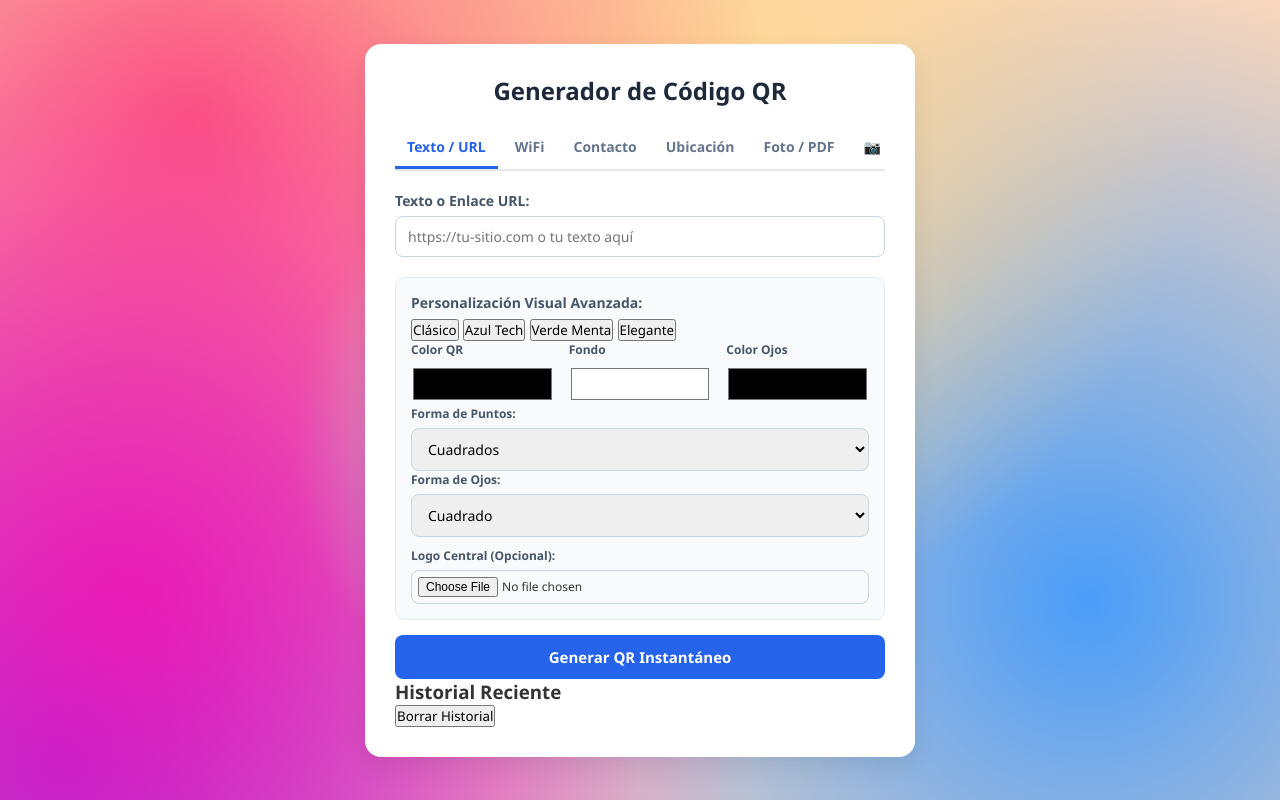
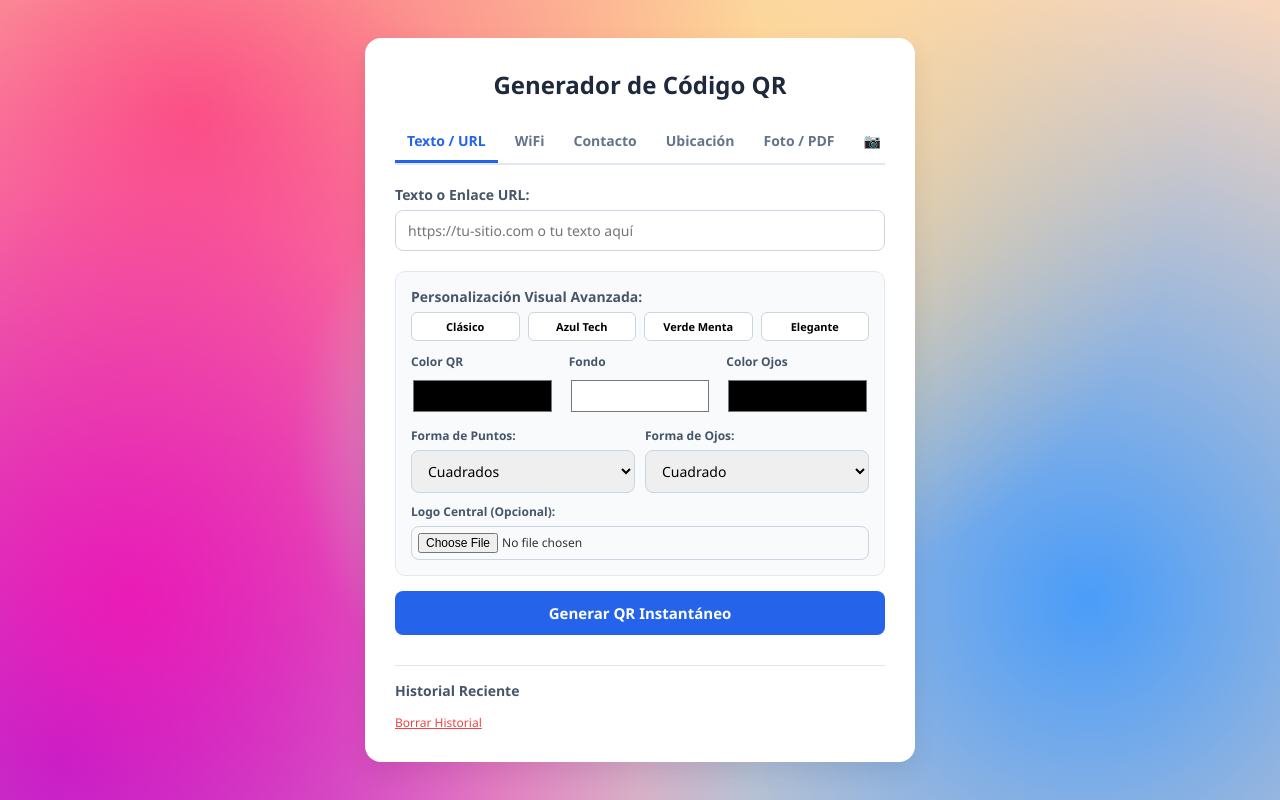
Before and after one commit to iamkevins/qr-pro-web, a Flask app: page / in a window 1280 px wide. Run offline with Flask 3, Linux system fonts and the light colour scheme; some libraries are stand-ins or nearby versions.

Commit message:
Actualizar estilos.css

```diff
--- a/static/estilos.css
+++ b/static/estilos.css
@@ -254,6 +254,92 @@ input:focus, select:focus {
     border: 1px solid #fecaca;
     display: none;
 }
+/* Paletas Rápidas & Opciones Avanzadas */
+.preset-buttons {
+    display: flex;
+    gap: 8px;
+    margin-bottom: 12px;
+}
+
+.btn-preset {
+    flex: 1;
+    padding: 6px;
+    border: 1px solid #cbd5e1;
+    border-radius: 6px;
+    background: #ffffff;
+    font-size: 11px;
+    font-weight: 600;
+    cursor: pointer;
+    transition: background 0.2s;
+}
+
+.btn-preset:hover {
+    background: #f1f5f9;
+}
+
+.grid-2-col {
+    display: grid;
+    grid-template-columns: 1fr 1fr;
+    gap: 10px;
+    margin-top: 10px;
+}
+
+.highlight-tab {
+    color: #059669 !important;
+}
+
+.scan-result-box {
+    background: #f0fdf4;
+    border: 1px solid #bbf7d0;
+    padding: 12px;
+    border-radius: 8px;
+    margin-top: 12px;
+    word-break: break-all;
+}
+
+/* Historial Local */
+.history-section {
+    margin-top: 30px;
+    padding-top: 15px;
+    border-top: 1px solid #e2e8f0;
+}
+
+.history-section h3 {
+    font-size: 14px;
+    color: #475569;
+    margin-bottom: 10px;
+}
+
+#history-list {
+    list-style: none;
+    padding: 0;
+    margin-bottom: 10px;
+}
+
+#history-list li {
+    padding: 8px 10px;
+    background: #f8fafc;
+    border: 1px solid #e2e8f0;
+    border-radius: 6px;
+    margin-bottom: 6px;
+    font-size: 12px;
+    cursor: pointer;
+    transition: background 0.2s;
+}
+
+#history-list li:hover {
+    background: #eff6ff;
+    border-color: #bfdbfe;
+}
+
+.btn-clear-history {
+    background: none;
+    border: none;
+    color: #ef4444;
+    font-size: 12px;
+    cursor: pointer;
+    text-decoration: underline;
+}
 
 
 @media (max-width: 700px) {
```
